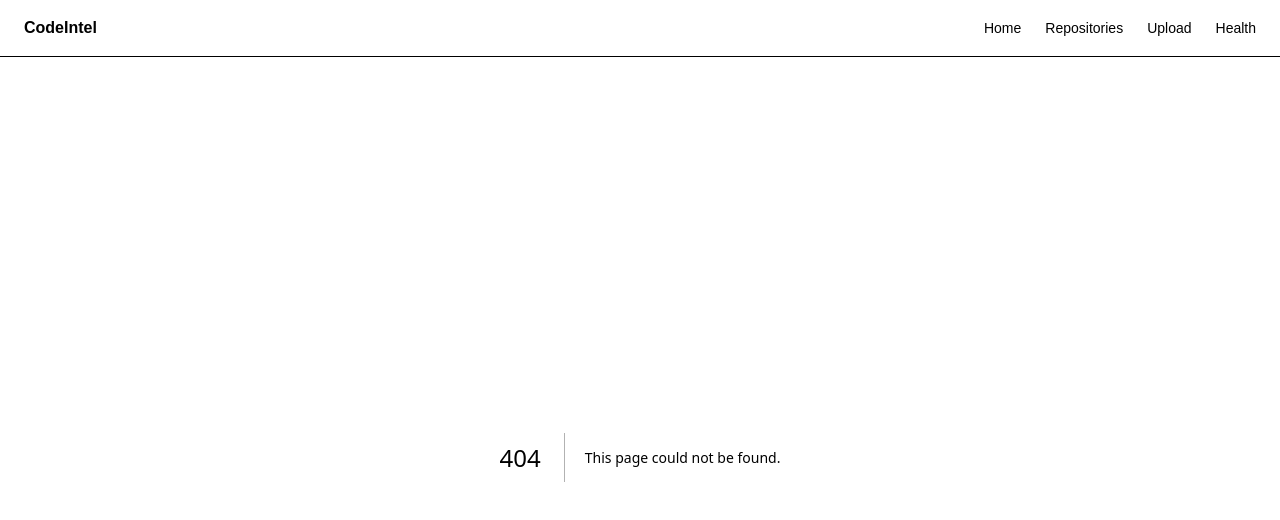
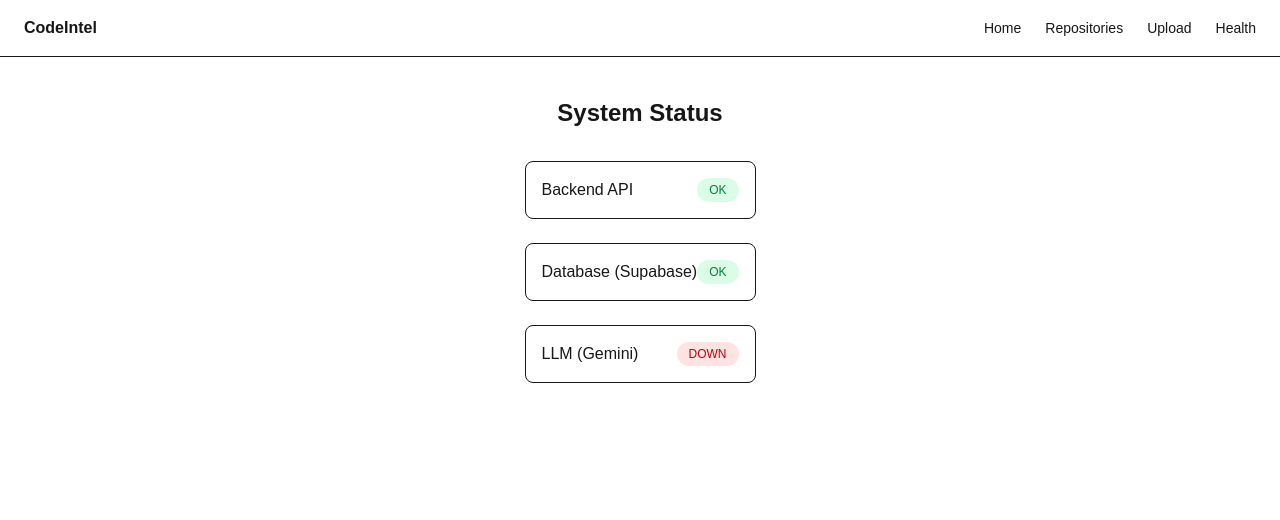
Before and after one commit to om2137/navigate-code, a Next.js app: page /health in a window 1280 px wide. Before the commit this address had no page. Shown: the top 520 px of the page. Built offline with nearby package versions, Linux system fonts and the light colour scheme; no server answers; the database is empty.

Commit message:
health page and api denoting the health/status of db, llm etc

```diff
--- /dev/null
+++ b/app/api/status/route.ts
@@ -0,0 +1,41 @@
+import { NextResponse } from "next/server"
+import { supabase } from "@/lib/supabase"
+import { GoogleGenAI } from "@google/genai"
+
+export const runtime = "nodejs"
+
+export async function GET() {
+  const status = {
+    backend: "ok",
+    database: "ok",
+    llm: "ok",
+  }
+
+  //  Database check
+  try {
+    const { error } = await supabase
+      .from("repositories")
+      .select("id")
+      .limit(1)
+
+    if (error) throw error
+  } catch {
+    status.database = "down"
+  }
+
+  //  LLM check
+  try {
+    const ai = new GoogleGenAI({
+      apiKey: process.env.GEMINI_API_KEY!,
+    })
+
+    await ai.models.embedContent({
+      model: "gemini-embedding-001",
+      contents: ["health check"],
+    })
+  } catch {
+    status.llm = "down"
+  }
+
+  return NextResponse.json(status)
+}
--- /dev/null
+++ b/app/health/page.tsx
@@ -0,0 +1,64 @@
+"use client"
+
+import { useEffect, useState } from "react"
+
+/* ✅ Move outside component */
+function StatusBadge({ state }: { state: string }) {
+  return (
+    <span
+      className={`px-3 py-1 rounded-full text-xs font-medium ${
+        state === "ok"
+          ? "bg-green-100 text-green-700"
+          : "bg-red-100 text-red-700"
+      }`}
+    >
+      {state.toUpperCase()}
+    </span>
+  )
+}
+
+export default function HealthPage() {
+  // eslint-disable-next-line @typescript-eslint/no-explicit-any
+  const [status, setStatus] = useState<any>(null)
+
+  useEffect(() => {
+    fetch("/api/status")
+      .then((res) => res.json())
+      .then(setStatus)
+  }, [])
+
+  if (!status) {
+    return (
+      <div className="min-h-[calc(100vh-58px)] flex items-center justify-center">
+        Checking system health...
+      </div>
+    )
+  }
+
+  return (
+    <div className="min-h-[calc(100vh-58px)] h-full w-full flex flex-col items-center justify-start p-10">
+      <h1 className="text-2xl font-semibold mb-8">
+        System Status
+      </h1>
+
+      <div className="space-y-6 max-w-md">
+
+        <div className="flex justify-between items-center border p-4 rounded-lg">
+          <span>Backend API</span>
+          <StatusBadge state={status.backend} />
+        </div>
+
+        <div className="flex justify-between items-center border p-4 rounded-lg">
+          <span>Database (Supabase)</span>
+          <StatusBadge state={status.database} />
+        </div>
+
+        <div className="flex justify-between items-center border p-4 rounded-lg">
+          <span>LLM (Gemini)</span>
+          <StatusBadge state={status.llm} />
+        </div>
+
+      </div>
+    </div>
+  )
+}
```
